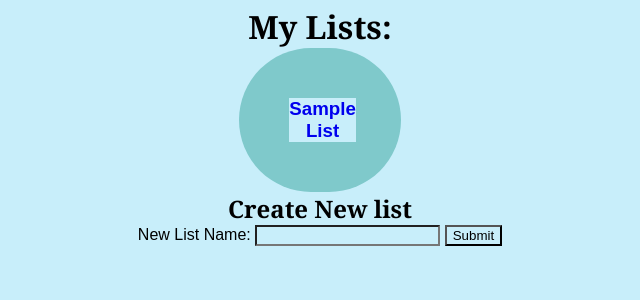
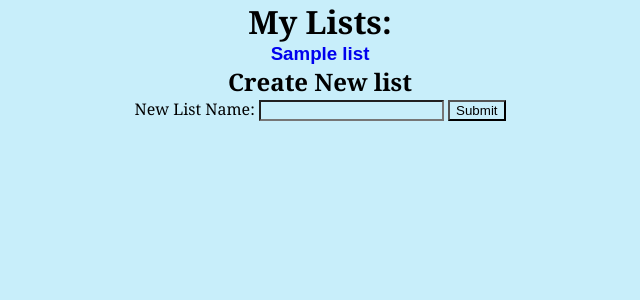
Before and after one commit to edoss97/Where_2, a Flask app: page /list in a window 1280 px wide. Shown: the part 109-409 px from the top of the page, without its empty margins (320-960 px from the left). Run offline with Flask 2, Linux system fonts and the light colour scheme; the visitor is signed in with stand-in values (Sample User, id 1); tables that the repository leaves empty hold one stand-in row (values such as "Sample post").

Commit message:
second commit

```diff
--- a/crud.py
+++ b/crud.py
@@ -58,6 +58,13 @@ def get_list_by_user_id(user_id):
 def get_avg_rating(destination_id):
     return Rating.query.filter_by(destination_id=destination_id).all()
 
+def update_list(list_id, new_list_name):
+    list=List.query.get(list_id)
+    list.name = new_list_name
+
+# def delete_dest(user_id, destination_id):
+#     destination=List_Dest.query.filter_by(user_id=user_id, destination_id=destination_id).first()
+#     return destination
 
 if __name__ == '__main__':
     from server import app
--- a/seed.database.py
+++ b/seed.database.py
@@ -22,7 +22,6 @@ with server.app.app_context():
             destination["destination_url"],
             destination["destination_description"]
         )
-
         db_destination = crud.create_dest(destination_name,destination_url,destination_description)
         destinations_in_db.append(db_destination)
 
--- a/static/site.css
+++ b/static/site.css
@@ -5,17 +5,29 @@
 body {
   font-family: Arial, sans-serif;
 }
-
-h1, h2 {
+select{
+  background-color: white;
+}
+h1, h2, p {
   font-family: Georgia, serif;
+  text-align: center;
 }
-
+form{
+  text-align: center;
+}
 
 #dest_details img {
     float: center;
     width:  500px;
     height: 500px;
     object-fit: cover;
+}
+
+#dest_details {
+  max-width: 800px;
+  margin: 0 auto;
+  padding: 20px;
+  text-align: center;
 }
 #destination-list {
     display: flex;
@@ -41,20 +53,8 @@ h1, h2 {
     margin: 5px;
 
 }
-#my_list_list {
-  width: auto;
-  border-radius: 10px;
-  padding: 5px;
-  display: flex;
-  flex-direction: column;
-  align-items: center;
-  text-align: center
-}
-.list-items{
-  text-decoration-color: #134668;
-  text-transform: capitalize;
-  font: bold;
-}
+
+
 
  .destination-image{
   background-color: #134668;
@@ -64,7 +64,7 @@ h1, h2 {
     font-size: 20px;
     color:#134668 ;
     font-weight: bold;
-    background-color:#7fc9cb;
+  background-color: #7fc9cb;
 }
 
 #new_list_input{
@@ -200,15 +200,9 @@ h1, h2 {
 }
 
 .list-items {
-  background-color: #7fc9cb;
-  width: 30%;
-  padding: 50px;
-  display: flex;
-  flex-direction: row;
+  text-decoration: none;
+  margin: auto;
   text-align: center;
-  text-decoration: none;
-  border-radius: 100px;
-  margin: auto;
 }
 #greeting {
   margin: 50px 0;
@@ -240,7 +234,6 @@ h1, h2 {
   color: #fff;
   cursor: pointer;
 }
-
 #homepage-buttons button:hover {
   background-color: #3e8e41;
 }
@@ -257,20 +250,15 @@ input[type="submit"][value="Add to your list"] {
   padding: 8px;
   margin-right: 10px;
 }
-#dest_details {
-  max-width: 800px;
-  margin: 0 auto;
-  padding: 20px;
+#list_title{
   text-align: center;
 }
-
-#dest-det-img {
-  width: 500px;
-  height: auto;
-  margin-top: 20px auto;
-  align-items: center;
+#list_dest_items{
+  display: flex;
+  flex-wrap: wrap;
+  justify-content: space-between;
+  flex-direction: row;
+}
+#new_list_form{
   text-align: center;
 }
-#title-dest {
-  text-align: center;
-}
--- a/templates/all_list.html
+++ b/templates/all_list.html
@@ -22,13 +22,12 @@
 <div> <a class="list-items" href="/list/{{ list.list_id }}">
        <h3 id="linked_list_name"> {{ list.list_name }}  </h3>
        <p></p>
-
   </a>
 </div>
 
 
 {% endfor %}
-    <form action="/new_list" method="POST">
+    <form id="new_list_form" action="/new_list" method="POST">
     <h2>Create New list</h2>
         <p>
             New List Name: <input id="new_list_input" type ="text" name = "list_name">
--- a/templates/destination_details.html
+++ b/templates/destination_details.html
@@ -9,10 +9,11 @@
 {% extends 'base.html' %}
 
 <body>
+    {% block body %}
     <div id="dest_details">
 
 
-        {% block body %}
+
         <h1 id="title-dest" >{{ destination.destination_name }}</h1>
         <h2>Destination Rating: {{ average_rating }}</h2>
 
```
Also changed, not shown: server.py (+18 -0 lines), templates/list_detail.html (+7 -3 lines).
